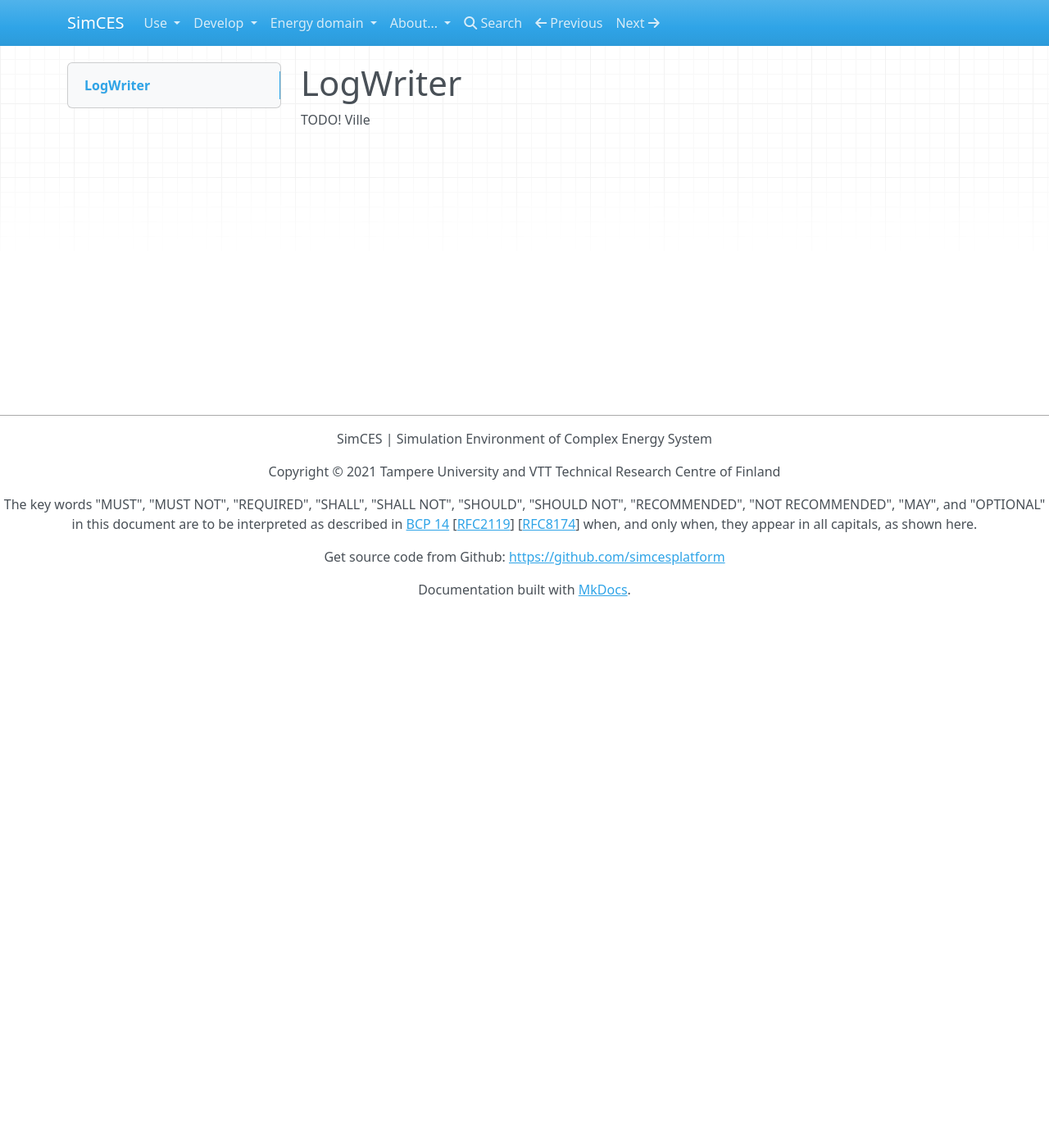
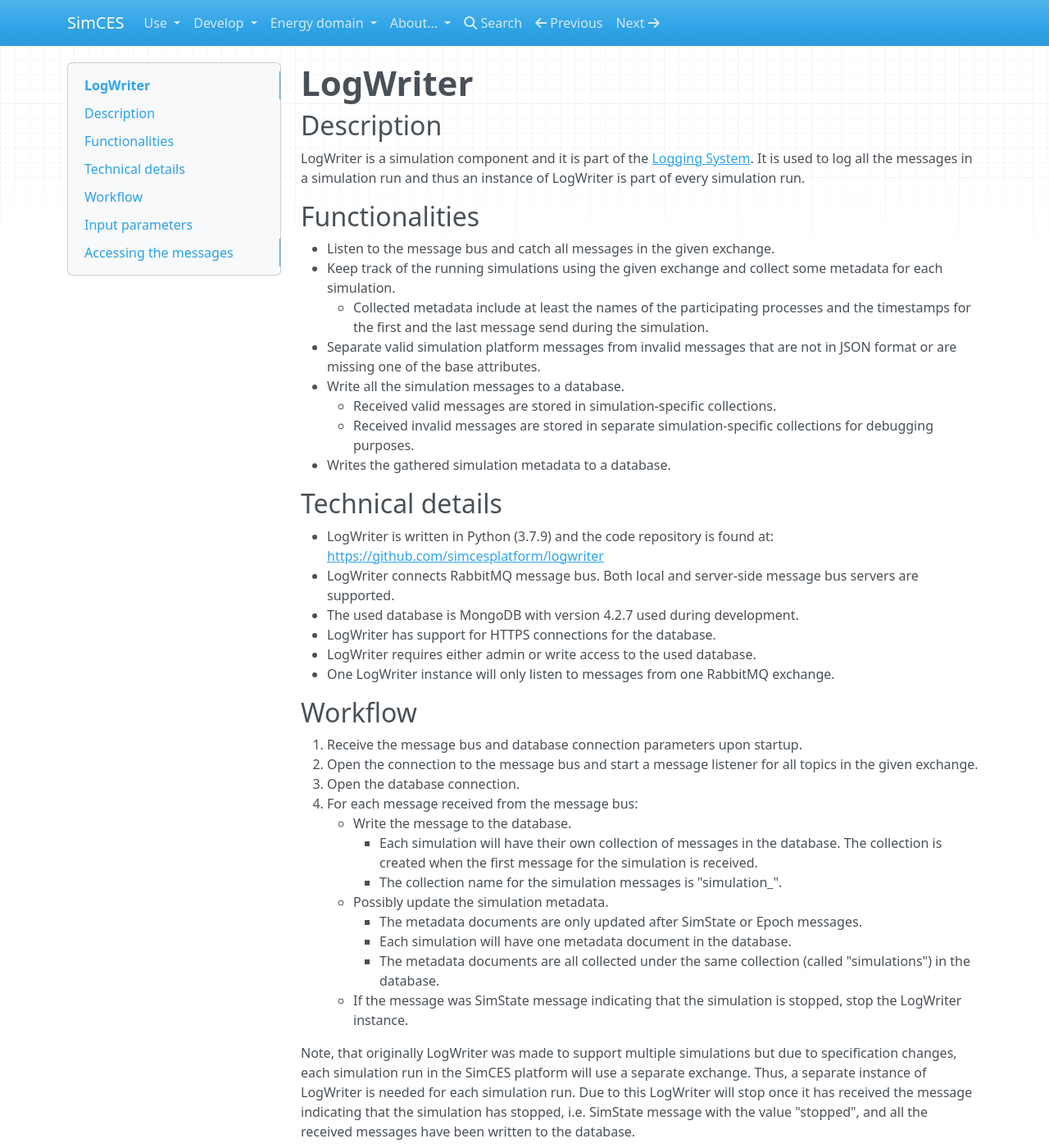
Before and after one commit to simcesplatform/simcesplatform.github.io, an MkDocs documentation site: the page built from markdown/core_logwriter.md, in a window 1280 px wide and 1400 px high. Shown: the whole window at 82% size. Built offline with MkDocs 1.6.1, drawn with Linux system fonts in a browser that asks for light colours; nearby versions of some CDN libraries; library files that are not in the unit come from our copies; some of the changed text lies outside the part shown.

Commit message:
LogWriter page content added

```diff
--- a/markdown/core_logwriter.md
+++ b/markdown/core_logwriter.md
@@ -1,3 +1,64 @@
-# LogWriter
+# **LogWriter**
 
-TODO! Ville
+## Description
+
+LogWriter is a simulation component and it is part of the [Logging System](core_logging-system.md).
+It is used to log all the messages in a simulation run and thus an instance of LogWriter is part of every simulation run.
+
+## Functionalities
+
+- Listen to the message bus and catch all messages in the given exchange.
+- Keep track of the running simulations using the given exchange and collect some metadata for each simulation.
+    - Collected metadata include at least the names of the participating processes and the timestamps for the first and the last message send during the simulation.
+- Separate valid simulation platform messages from invalid messages that are not in JSON format or are missing one of the base attributes.
+- Write all the simulation messages to a database.
+    - Received valid messages are stored in simulation-specific collections.
+    - Received invalid messages are stored in separate simulation-specific collections for debugging purposes.
+- Writes the gathered simulation metadata to a database.
+
+## Technical details
+
+- LogWriter is written in Python (3.7.9) and the code repository is found at: [https://github.com/simcesplatform/logwriter](https://github.com/simcesplatform/logwriter)
+- LogWriter connects RabbitMQ message bus. Both local and server-side message bus servers are supported.
+- The used database is MongoDB with version 4.2.7 used during development.
+- LogWriter has support for HTTPS connections for the database.
+- LogWriter requires either admin or write access to the used database.
+- One LogWriter instance will only listen to messages from one RabbitMQ exchange.
+
+## Workflow
+
+1. Receive the message bus and database connection parameters upon startup.
+2. Open the connection to the message bus and start a message listener for all topics in the given exchange.
+3. Open the database connection.
+4. For each message received from the message bus:
+    - Write the message to the database.
+        - Each simulation will have their own collection of messages in the database. The collection is created when the first message for the simulation is received.
+        - The collection name for the simulation messages is "simulation_<simulation_id>".
+    - Possibly update the simulation metadata.
+        - The metadata documents are only updated after SimState or Epoch messages.
+        - Each simulation will have one metadata document in the database.
+        - The metadata documents are all collected under the same collection (called "simulations") in the database.
+    - If the message was SimState message indicating that the simulation is stopped, stop the LogWriter instance.
+
+Note, that originally LogWriter was made to support multiple simulations but due to specification changes, each simulation run in the SimCES platform will use a separate exchange. Thus, a separate instance of LogWriter is needed for each simulation run. Due to this LogWriter will stop once it has received the message indicating that the simulation has stopped, i.e. SimState message with the value "stopped", and all the received messages have been written to the database.
+
+When writing the messages to the database LogWriter uses a buffer to reduce the number of times the database is accessed. All received messages are first added to the buffer and they are only written to the database once the buffer is cleared.
+
+The message buffer will be cleared:
+
+- when the latest received message was either a SimState or an Epoch message.
+- when the maximum number of messages, by default 20, in the buffer is reached. The maximum number of messages in the buffer is configurable by the input parameter `MessageBufferMaxDocumentCount`.
+- when at least 10 seconds have gone after a message was added to the buffer without the buffer having been cleared. The number of seconds is configurable by the input parameter `MessageBufferMaxInterval`.
+
+## Input parameters
+
+| Parameter name                | Datatype      | Example | Default value |
+| ----------------------------- | ------------- | ------- | ------------- |
+| MessageBufferMaxDocumentCount | Integer (> 0) | 10      | 20            |
+| MessageBufferMaxInterval      | Float (> 0)   | 5.0     | 10.0          |
+
+## Accessing the messages
+
+The simulation messages and data contained within them can be accessed using the LogReader part of the [Logging System](core_logging-system.md) with the [Read/Export API](core_log-api.md).
+
+To speed up the queries fetching data from the simulation messages stored in the database, LogWriter adds some indexes to both the metadata document collection as well as to the simulation specific message collections.
```
